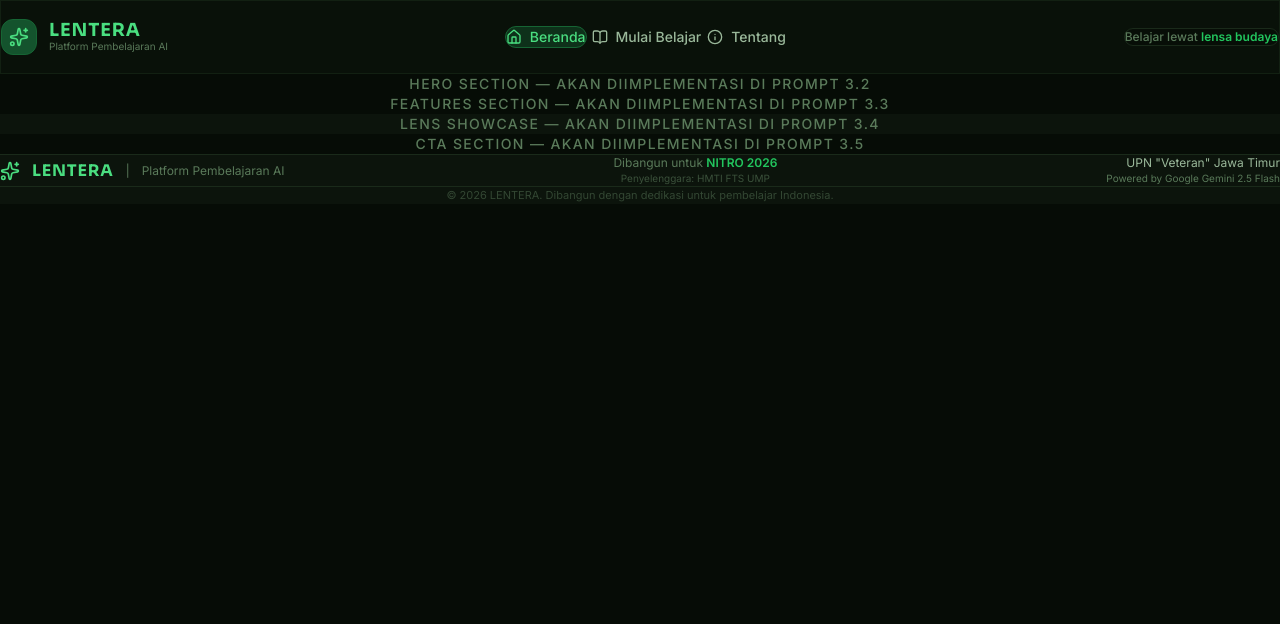
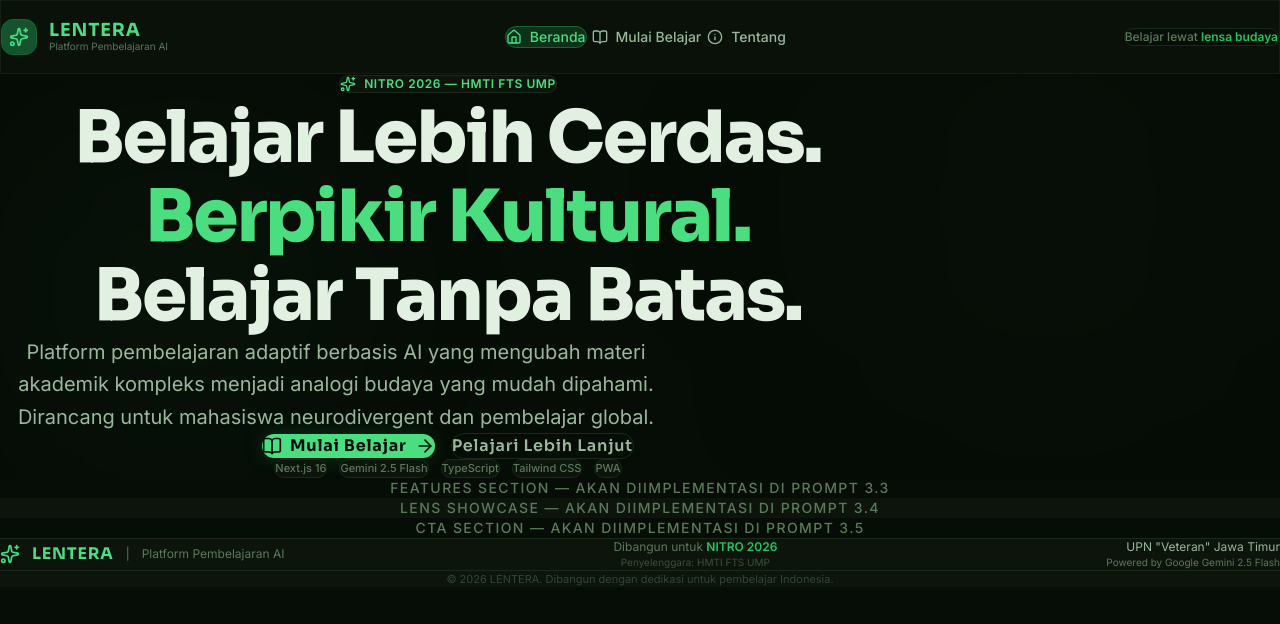
Before and after one commit to galiihajiip/lentera, a Next.js app: page / in a window 1280 px wide. Shown: the top 624 px of the page. Built offline with nearby package versions, Linux system fonts and the light colour scheme.

Commit message:
feat: Hero Section landing page dengan CTA dan badge NITRO 2026
Generated with [Devin](https://cli.devin.ai/docs)

Co-Authored-By: Devin <158243242+devin-ai-integration[bot]@users.noreply.github.com>

```diff
--- a/src/components/landing/HeroSection.tsx
+++ b/src/components/landing/HeroSection.tsx
@@ -1,10 +1,73 @@
+'use client'
+
+import Link from 'next/link'
+import { ArrowRight, Sparkles, BookOpen } from 'lucide-react'
+
 export default function HeroSection() {
   return (
-    <section className="relative py-24 sm:py-32 px-4 sm:px-6 lg:px-8 overflow-hidden">
-      <div className="max-w-7xl mx-auto text-center">
-        <p className="text-sm text-lentera-muted font-medium tracking-widest uppercase">
-          Hero Section — akan diimplementasi di Prompt 3.2
-        </p>
+    <section className="relative overflow-hidden py-20 md:py-32 lg:py-40">
+      {/* Background Orbs */}
+      <div className="absolute top-20 left-10 w-72 h-72 bg-lentera-green/5 rounded-full blur-[120px] animate-float-slow pointer-events-none" />
+      <div className="absolute bottom-20 right-10 w-96 h-96 bg-lentera-green/3 rounded-full blur-[150px] animate-float pointer-events-none" />
+
+      <div className="max-w-7xl mx-auto px-4 sm:px-6 lg:px-8 relative z-10">
+        <div className="text-center max-w-4xl mx-auto">
+
+          {/* Badge */}
+          <div className="inline-flex items-center gap-2 px-4 py-2 rounded-full bg-lentera-surface border border-lentera-border mb-8 animate-fade-up">
+            <Sparkles className="w-4 h-4 text-lentera-green" />
+            <span className="text-xs font-semibold text-lentera-green tracking-wider uppercase">
+              NITRO 2026 — HMTI FTS UMP
+            </span>
+          </div>
+
+          {/* Heading */}
+          <h1 className="font-display font-extrabold text-4xl sm:text-5xl md:text-6xl lg:text-7xl leading-[1.1] tracking-tight mb-8 animate-fade-up">
+            <span className="text-lentera-text">Belajar Lebih Cerdas.</span>
+            <br />
+            <span className="text-lentera-green">Berpikir Kultural.</span>
+            <br />
+            <span className="text-lentera-text">Belajar Tanpa Batas.</span>
+          </h1>
+
+          {/* Subheading */}
+          <p className="text-lg md:text-xl text-lentera-text-secondary leading-relaxed max-w-2xl mx-auto mb-12 animate-fade-up font-body">
+            Platform pembelajaran adaptif berbasis AI yang mengubah materi akademik kompleks
+            menjadi analogi budaya yang mudah dipahami. Dirancang untuk mahasiswa neurodivergent
+            dan pembelajar global.
+          </p>
+
+          {/* CTA Buttons */}
+          <div className="flex flex-col sm:flex-row items-center justify-center gap-4 animate-fade-up">
+            <Link
+              href="/app"
+              className="inline-flex items-center gap-2 px-8 py-4 rounded-2xl bg-lentera-green text-lentera-bg font-display font-bold text-base tracking-wider hover:bg-lentera-green-dim active:scale-[0.97] transition-all duration-200 shadow-lg shadow-lentera-green/20 glow-green"
+            >
+              <BookOpen className="w-5 h-5" />
+              Mulai Belajar
+              <ArrowRight className="w-5 h-5" />
+            </Link>
+
+            <a
+              href="#fitur"
+              className="inline-flex items-center gap-2 px-8 py-4 rounded-2xl border border-lentera-border text-lentera-text-secondary font-display font-semibold text-base tracking-wider hover:border-lentera-green-glow hover:text-lentera-green hover:bg-lentera-surface transition-all duration-200"
+            >
+              Pelajari Lebih Lanjut
+            </a>
+          </div>
+
+          {/* Tech Stack Pills */}
+          <div className="flex flex-wrap items-center justify-center gap-3 mt-16 animate-fade-up">
+            {['Next.js 16', 'Gemini 2.5 Flash', 'TypeScript', 'Tailwind CSS', 'PWA'].map((tech) => (
+              <span
+                key={tech}
+                className="px-3 py-1.5 rounded-full text-[11px] font-medium text-lentera-muted bg-lentera-surface border border-lentera-border"
+              >
+                {tech}
+              </span>
+            ))}
+          </div>
+        </div>
       </div>
     </section>
   )
```
